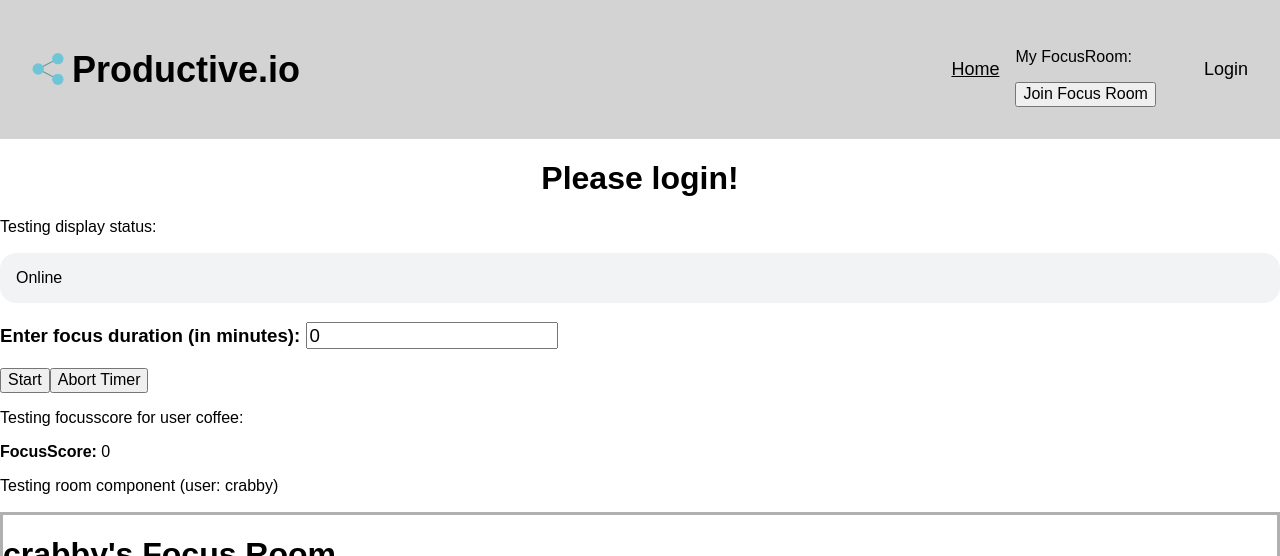
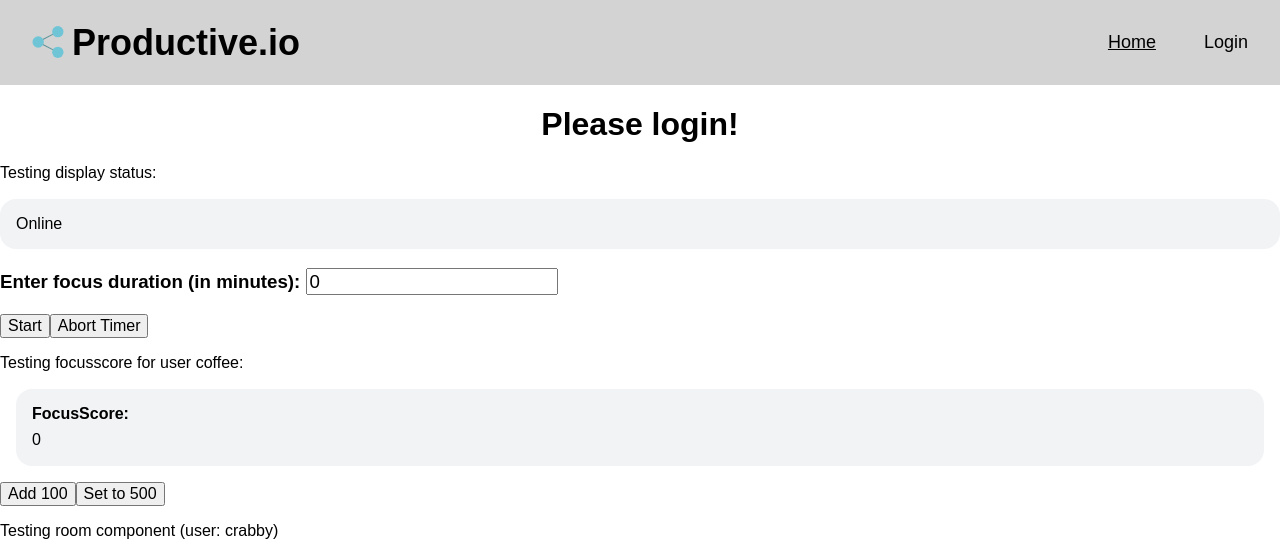
Before and after one commit to jaclyn-thi/assignment5, a Vue app: page / in a window 1280 px wide. Shown: the top 556 px of the page. Built offline with nearby package versions, Linux system fonts and the light colour scheme; no server answers.

Commit message:
Implementing FocusRoom

```diff
--- a/client/App.vue
+++ b/client/App.vue
@@ -41,7 +41,7 @@ onBeforeMount(async () => {
         <li>
           <RouterLink :to="{ name: 'Home' }" :class="{ underline: currentRouteName == 'Home' }"> Home </RouterLink>
         </li>
-        <li>
+        <li v-if="isLoggedIn">
           <p>My FocusRoom:</p>
           <JoinRoom :hostName="currentUsername" />
         </li>
--- a/client/components/FocusScore/FocusScoreComponent.vue
+++ b/client/components/FocusScore/FocusScoreComponent.vue
@@ -1,5 +1,6 @@
 <script setup lang="ts">
 import { useFocusScoreStore } from "@/stores/focusscore";
+import { fetchy } from "@/utils/fetchy";
 import { storeToRefs } from "pinia";
 import { onBeforeMount, ref } from "vue";
 
@@ -8,13 +9,23 @@ const props = defineProps({ username: { type: String, default: "" }, points: { t
 const { currentScore } = storeToRefs(useFocusScoreStore());
 const { createFocusScore, updateFocusScore, getFocusScore } = useFocusScoreStore();
 
+//for testing only
+async function setScore(points: number) {
+  try {
+    await await fetchy(`/api/FocusScore/set`, "PUT", {
+      body: { points: points },
+    });
+    displayedScore.value = currentScore.value;
+  } catch (_) {
+    return;
+  }
+}
+
 async function updateScore(points: number) {
   try {
-    // await fetchy("/api/FocusScore", "POST", {
-    //   body: { username: props.username, points: points },
-    // });
     await updateFocusScore(props.username, points);
     displayedScore.value = currentScore.value;
+    console.log("displayedScore.value", displayedScore.value);
   } catch (_) {
     return;
   }
@@ -34,5 +45,20 @@ onBeforeMount(async () => {
 </script>
 
 <template>
-  <label><b>FocusScore:</b> {{ displayedScore }}</label>
+  <label class="score"><b>FocusScore:</b> {{ displayedScore }}</label>
+  <!-- for testing -->
+  <button @click="updateScore(100)">Add 100</button>
+  <button @click="setScore(500)">Set to 500</button>
 </template>
+
+<style scoped>
+.score {
+  background-color: var(--base-bg);
+  border-radius: 1em;
+  display: flex;
+  flex-direction: column;
+  gap: 0.5em;
+  padding: 1em;
+  margin: 1em;
+}
+</style>
--- a/client/components/Friend/FriendListComponent.vue
+++ b/client/components/Friend/FriendListComponent.vue
@@ -76,6 +76,6 @@ h1 {
 .friendItem {
   background-color: rgb(134, 134, 134);
   padding: 1em;
-  border-radius: 20%;
+  border-radius: 1em;
 }
 </style>
--- a/client/components/Room/RoomComponent.vue
+++ b/client/components/Room/RoomComponent.vue
@@ -1,28 +1,56 @@
 <script setup lang="ts">
 import TimedResourceComponent from "@/components/TimedResource/TimedResourceComponent.vue";
+import { useFocusScoreStore } from "@/stores/focusscore";
 import { useUserStore } from "@/stores/user";
 import { fetchy } from "@/utils/fetchy";
 import { storeToRefs } from "pinia";
 import { onBeforeMount, ref } from "vue";
 import router from "../../router";
+const { updateFocusScore, getFocusScore } = useFocusScoreStore();
 const { currentUsername } = storeToRefs(useUserStore());
 
 // contains all occupants in the room
 const props = defineProps(["hostName"]);
 const occupants = ref<Array<string>>([]);
+const emit = defineEmits(["refreshScore"]);
+const possiblePoints = ref(0);
+const countingDown = ref(false);
 
 const loaded = ref(false);
 
-//for user to remove themselves from a room
+async function showPoints(duration: number) {
+  possiblePoints.value = duration * (1 + occupants.value.length / 10);
+  countingDown.value = true;
+}
 
 //write reward room function to be called when @rewardRoom event recieved
+async function rewardUsers(duration: number) {
+  try {
+    // await fetchy(`/api/focusroom/reward/${props.hostName}`, "PUT", {
+    //   body: { duration: duration },
+    // });
+    for (const occupant of occupants.value) {
+      console.log("occupant", occupant);
+      const occupantScore = await getFocusScore(occupant);
+      console.log("duration:", duration);
+      console.log("occupantScore.score", occupantScore);
+      console.log("(1 + occupants.value.length / 10)", 1 + occupants.value.length / 10);
+      console.log("output score:", duration * (1 + occupants.value.length / 10));
+      await updateFocusScore(occupant, duration * (1 + occupants.value.length / 10));
 
+      countingDown.value = false;
+    }
+  } catch (_) {
+    emit("refreshScore");
+    return _;
+  }
+}
+
+//user removes themselves from a room
 async function removeUser() {
   try {
-    await fetchy(`/api/room/occupants/${props.hostName}`, "DELETE", {
-      query: { username: currentUsername.value },
-    });
     // take user back to home page
+    console.log("Calling removeUser");
     void router.push({ name: "Home" });
   } catch (_) {
     return _;
@@ -32,19 +60,16 @@ async function removeUser() {
 onBeforeMount(async () => {
   //view passes in hostName, use to get the room, occupants list, etc
   let roomResult;
+  let occupantResult;
   try {
     roomResult = await fetchy(`/api/rooms/${props.hostName}`, "GET"); //get info of host's room
     loaded.value = true;
     //set occupants of room
-    //will this update properly??
 
-    occupants.value = roomResult.occupants;
-    console.log("occupants", occupants);
-
-    // occupantResult = roomResult.occupants;
-    // for (const occupantId in occupantResult) {
-    //   const occupantName = await fetchy(`/users/username/:_id`, "GET");
-    // }
+    occupantResult = await fetchy(`/api/room/occupants/${props.hostName}`, "GET");
+    console.log(occupantResult);
+    occupants.value = [...occupantResult.occupants];
+    console.log("occupants", occupants.value);
   } catch (_) {
     return;
   }
@@ -54,7 +79,8 @@ onBeforeMount(async () => {
 <template>
   <section class="room">
     <h1>{{ props.hostName }}'s Focus Room</h1>
-    <TimedResourceComponent />
+    <p v-if="countingDown">Possible FocusPoints gained: {{ possiblePoints }}</p>
+    <TimedResourceComponent @rewardRoom="rewardUsers" @timerStart="showPoints" />
     <section class="occupants">
       <p><b>In room:</b></p>
       <span class="occupant" v-for="occupant in occupants" :key="occupant">
--- a/client/components/TimedResource/TimedResourceComponent.vue
+++ b/client/components/TimedResource/TimedResourceComponent.vue
@@ -11,14 +11,14 @@ function abortCountdown() {
 
 function startCountdown() {
   counting.value = true;
-  emit("timerStart");
+  emit("timerStart", duration.value);
 }
 
 function onCountdownEnd() {
   counting.value = false;
 
   //signal to parent room
-  emit("rewardRoom");
+  emit("rewardRoom", duration.value);
 }
 </script>
 
--- a/client/router/index.ts
+++ b/client/router/index.ts
@@ -2,14 +2,13 @@ import { storeToRefs } from "pinia";
 import { createRouter, createWebHistory } from "vue-router";
 
 import { useUserStore } from "@/stores/user";
-//import { fetchy } from "@/utils/fetchy";
+import { fetchy } from "@/utils/fetchy";
 import FriendView from "../views/FriendView.vue";
 import HomeView from "../views/HomeView.vue";
 import LoginView from "../views/LoginView.vue";
 import NotFoundView from "../views/NotFoundView.vue";
 import RoomView from "../views/RoomView.vue";
 import SettingView from "../views/SettingView.vue";
-//const { currentUsername } = storeToRefs(useUserStore());
 
 const router = createRouter({
   history: createWebHistory(),
@@ -64,19 +63,38 @@ const router = createRouter({
 router.beforeEach(async (to, from) => {
   // if in a room URL and going to a room that is not that room URL, extract the room ID from the room URL and use it to remove the session user
   // from the room
-  const { isLoggedIn } = storeToRefs(useUserStore());
+  const { isLoggedIn, currentUsername } = storeToRefs(useUserStore());
 
   if (to.meta.requiresAuth && !isLoggedIn.value) {
     return { name: "Login" };
   }
 
-  // //if navigating out of a room, remove user from that room
-  // if (from.name === "Room" && from.path !== to.path) {
-  //   const hostName = from.params.hostName;
-  //   await fetchy(`/api/room/occupants/${hostName}`, "DELETE", {
-  //     query: { username: currentUsername.value },
-  //   });
-  // }
+  //if navigating out of a room, remove user from that room
+  if (from.name === "Room" && to.name !== "Room") {
+    console.log("Leaving room!");
+    const hostName = from.params.hostName;
+    await fetchy(`/api/room/occupants/${hostName}`, "DELETE", {
+      query: { username: currentUsername.value },
+    });
+  }
 });
 
+// router.beforeEach(async (to, from) => {
+//   // if in a room URL and going to a room that is not that room URL, extract the room ID from the room URL and use it to remove the session user
+//   // from the room
+//   const { isLoggedIn } = storeToRefs(useUserStore());
+
+//   if (to.meta.requiresAuth && !isLoggedIn.value) {
+//     return { name: "Login" };
+//   }
+
+//   //if navigating out of a room, remove user from that room
+//   if (from.name === "Room" && from.path !== to.path) {
+//     const hostName = from.params.hostName;
+//     await fetchy(`/api/room/occupants/${hostName}`, "DELETE", {
+//       query: { username: currentUsername.value },
+//     });
+//   }
+// });
+
 export default router;
--- a/client/stores/focusscore.ts
+++ b/client/stores/focusscore.ts
@@ -11,6 +11,7 @@ export const useFocusScoreStore = defineStore(
       const scoreResult = await fetchy("/api/FocusScore", "GET", {
         query: { username: username },
       });
+      console.log("scoreResult.score", scoreResult.score);
       return scoreResult.score;
     };
 
@@ -25,6 +26,7 @@ export const useFocusScoreStore = defineStore(
           body: { username: username, points: points },
         });
         currentScore.value = scoreResult.score.score;
+        console.log("currentScore.value", currentScore.value);
       } catch (e) {
         return;
       }
--- a/client/views/RoomView.vue
+++ b/client/views/RoomView.vue
@@ -1,9 +1,10 @@
 <script setup lang="ts">
 import RoomComponent from "@/components/Room/RoomComponent.vue";
 const props = defineProps(["hostName"]);
+const emit = defineEmits(["refreshScore1"]);
 </script>
 
 <template>
   <!-- getting the hostname from the route correctly? -->
-  <RoomComponent :hostName="props.hostName" />
+  <RoomComponent :hostName="props.hostName" @refreshScore="$emit('refreshScore1')" />
 </template>
```
Also changed, not shown: 1 other file (tests, documents, lock files or other folders).
